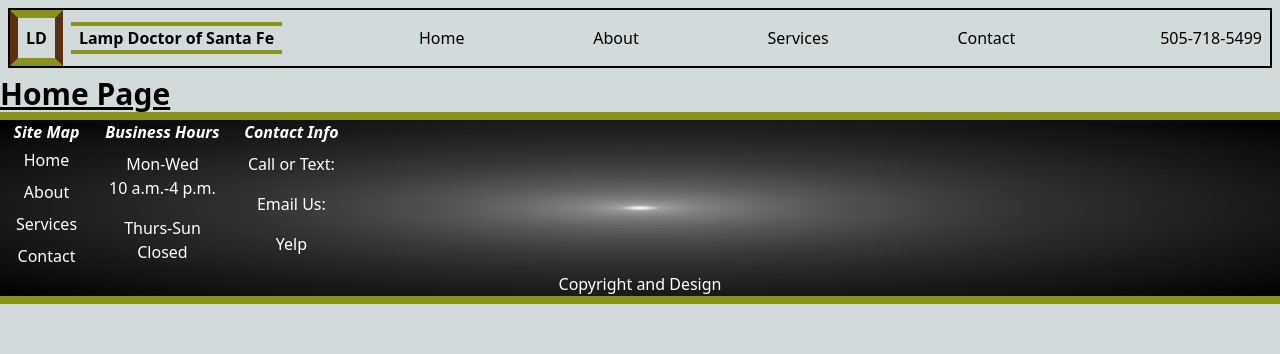
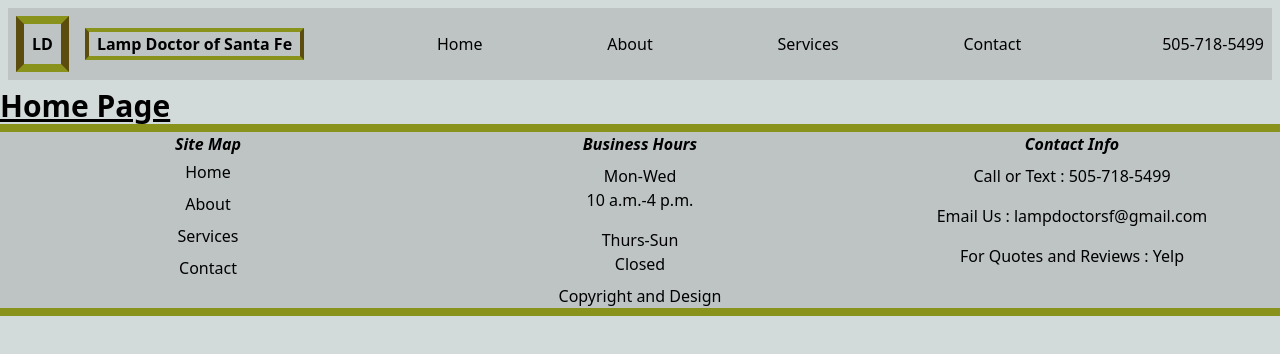
Before and after one commit to TheClutchC/lamp-doctor, a React (Create React App) app: page /#/ in a window 1280 px wide. Shown: the top 354 px of the page. Built offline with nearby package versions, Linux system fonts and the light colour scheme; the HTML template or start-up script is replaced by a standard one.

Commit message:
work on styling components

```diff
--- a/public/index.html
+++ b/public/index.html
@@ -24,7 +24,7 @@
       work correctly both with client-side routing and a non-root public URL.
       Learn how to configure a non-root public URL by running `npm run build`.
     -->
-    <title>Lamp Doctor</title>
+    <title>Lamp Doctor of Santa Fe</title>
   </head>
   <body>
     <noscript>You need to enable JavaScript to run this app.</noscript>
--- a/src/App.css
+++ b/src/App.css
@@ -6,4 +6,5 @@
 
 body {
   background-color: theme("colors.platinum");
+  min-height: 100%;
 }
--- a/src/components/Footer.js
+++ b/src/components/Footer.js
@@ -5,21 +5,18 @@ import ContactInfo from "./forFooter/ContactInfo";
 
 const Footer = () => {
   return (
+    <div>
       <footer
-      className="border-y-8 border-y-olive"
-      style={{
-        color: "#fff",
-        backgroundImage: "radial-gradient( #fff, 7%, #000 )",
-        textAlign: "center"
-      }}
+        className="border-y-8 border-y-olive text-center backdrop-brightness-90"
       >
-      <div className="flex flex-row">
+        <div className="grid sm:grid-cols-3 gap-4">
           <SiteMap />
           <BusinessHours />
           <ContactInfo />
         </div>
         <div>Copyright and Design</div>
       </footer>
+    </div>
   );
 };
 
--- a/src/components/Header.js
+++ b/src/components/Header.js
@@ -5,7 +5,7 @@ import CompanyName from "./forHeader/CompanyName";
 
 const Header = () => {
   return (
-    <div className="flex flex-row justify-stretch bg-dark-moss-green gap-2 m-2 border-2 border-solid items-center">
+    <div className="flex justify-stretch gap-2 m-2 items-center backdrop-brightness-90">
       <Logo />
       <CompanyName />
       <NavLinks />
--- a/src/components/forFooter/ContactInfo.js
+++ b/src/components/forFooter/ContactInfo.js
@@ -1,7 +1,7 @@
 const information = [
-  'Call or Text:',
-  'Email Us:',
-  'Yelp'
+  'Call or Text : 505-718-5499',
+  'Email Us : lampdoctorsf@gmail.com',
+  'For Quotes and Reviews : Yelp'
 ];
 
 const ContactInfo = () => {
--- a/src/components/forHeader/CompanyName.js
+++ b/src/components/forHeader/CompanyName.js
@@ -2,7 +2,7 @@ import { Link } from "react-router-dom";
 
 const CompanyName = () => {
   return (
-    <Link to="/" className="font-extrabold border-y-4 border-y-olive px-2">
+    <Link to="/" className="font-extrabold border-4 border-x-field-drab border-y-olive px-2">
       Lamp Doctor of Santa Fe
     </Link>
   );
--- a/src/components/forHeader/Logo.js
+++ b/src/components/forHeader/Logo.js
@@ -2,7 +2,7 @@ import { Link } from "react-router-dom";
 
 const Logo = () => {
   return (
-    <Link to="/" className="flex-initial justify-evenly border-x-seal-brown border-y-olive border-8 font-extrabold p-2">
+    <Link to="/" className="flex-initial justify-evenly border-x-field-drab border-y-olive border-8 font-extrabold p-2 m-2">
       LD
     </Link>
   );
--- a/src/pages/AboutPage.js
+++ b/src/pages/AboutPage.js
@@ -1,10 +1,10 @@
 const AboutPage = () => {
   return (
     <section className="flex flex-col">
-      <h1 className="text-3xl font-bold text-center mt-10">
-        Our Company
+      <h1 className="font-bold text-seal-brown text-3xl text-center mt-10">
+        About Us
       </h1>
-      <div className="border-4 border-seal-brown m-10 p-5 backdrop-brightness-90">
+      <div className=" text-xl self-center p-10 m-10 w-full sm:w-1/2 backdrop-brightness-90">
         <p>
           Established in 2022, Lamp Doctor is a trusted lamp repair company
           known for its exceptional craftsmanship and personalized customer
```
Lines whose indentation alone changed are shown as unchanged.
